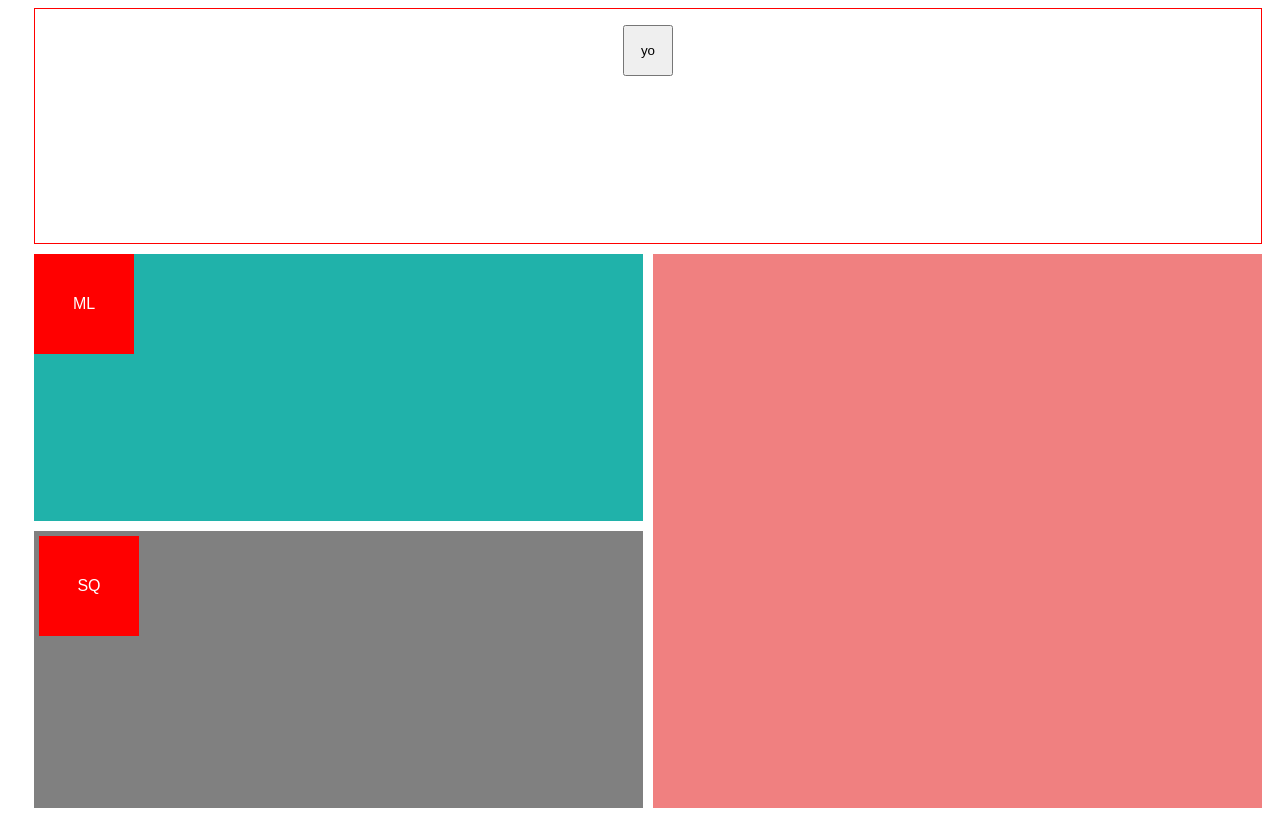
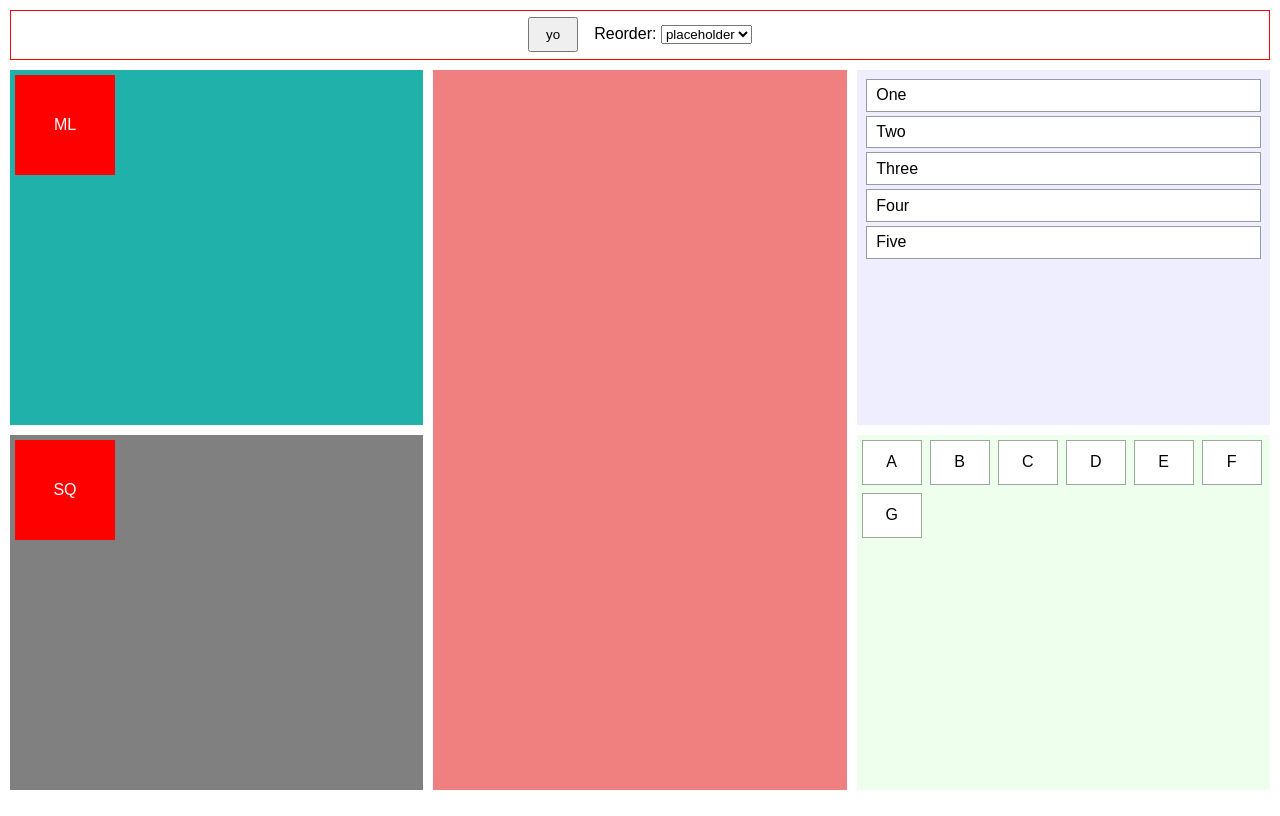
Before and after one commit to PeterNaydenov/drag-drop, a website built with Vite: page index.html in a window 1280 px wide. Built offline with nearby package versions, Linux system fonts and the light colour scheme.

Commit message:
Update index.html

```diff
--- a/index.html
+++ b/index.html
@@ -6,9 +6,15 @@
   <meta name="viewport" content="width=device-width, initial-scale=1.0" />
   <title>Drag-Drop</title>
   <style>
+      * { box-sizing: border-box; }
+      html, body {
+                height: 100%;
+                margin: 0;
+            }
       body {
                 background-color: #fff;
                 font-family: Arial, Helvetica, sans-serif;
+                overflow: hidden;   /* Demo fits in one screen */
             }
       body .dd-select {
                 background-color: #fff;
@@ -26,46 +32,110 @@
               align-items: center;
               justify-content: center;
           }
-      .gridSpace {
+      .gridSpace {   /* Title on top. Columns: ML + SQ blocks | sidebar | lists */
                display: grid;
-               grid-template-columns: 1rem 1fr 1fr 1rem;
-               grid-gap: 10px;
-               width: 100vw;
+               grid-template-columns: 1fr 1fr 1fr;
+               grid-template-rows: auto 1fr 1fr;
+               gap: 10px;
                height: 100vh;
+               padding: 10px;
+          }
+      .gridSpace > * {
+               min-height: 0;     /* Let grid rows shrink */
+               overflow: auto;    /* Too many items scroll inside the block, not the page */
           }
       .gridTitle {
                 grid-row : 1;
-                grid-column: 2/span 2;
-                text-align: center;
-                padding-top: 1rem;
+                grid-column: 1 / -1;
+                display: flex;
+                align-items: center;
+                justify-content: center;
+                gap: 1rem;
+                padding: .4rem;
                 border : 1px solid red;
           }
       .gridBlock {
               grid-row: 2;
-              grid-column: 2;
+              grid-column: 1;
+              padding: 5px;
               background-color:lightseagreen;
           }
       .gridSidebar {
               grid-row: 2 / span 2;
-              grid-column: 3;
+              grid-column: 2;
               padding: 5px;
               background-color:lightcoral;
           }
       .gridBlock2 {
              grid-row: 3;
-             grid-column: 2;
+             grid-column: 1;
              padding: 5px;
              background-color: gray;
           }
     button {
-            padding : 1rem;
+            padding : .5rem 1rem;
         }
+
+      /* Reorder demo */
+      .vlist {
+              grid-row: 2;
+              grid-column: 3;
+              list-style: none;
+              margin: 0;
+              padding: 5px;
+              min-height: 60px;
+              background-color: #eef;
+          }
+      .item {   /* Styled by own class, so it keeps its look in every drop zone */
+              display: block;
+              list-style: none;
+              margin: 4px;
+              padding: .4rem .6rem;
+              background-color: #fff;
+              border: 1px solid #99a;
+          }
+      .hrow {
+              grid-row: 3;
+              grid-column: 3;
+              display: flex;
+              flex-wrap: wrap;
+              align-content: flex-start;
+              gap: 8px;
+              padding: 5px;
+              min-height: 60px;
+              background-color: #efe;
+          }
+      .chip {
+              width: 60px;
+              height: 45px;
+              display: flex;
+              align-items: center;
+              justify-content: center;
+              background-color: #fff;
+              border: 1px solid #9a9;
+          }
+      .dd-placeholder {   /* reorder: 'placeholder' */
+              list-style: none;   /* Placeholder of an <li> outside of a list */
+              background-color: rgba(30, 144, 255, .15);
+              outline: 2px dashed dodgerblue;
+              outline-offset: -2px;
+          }
+      .dd-line {          /* reorder: 'line' with placeholderStyle: 'dd-line' */
+              background-color: dodgerblue;
+          }
   </style>
 </head>
 <body>
     <div class="gridSpace">
                 <div class="gridTitle">
                     <button id="t1" class="ddd">yo</button>
+                    <label>Reorder:
+                        <select id="reorder">
+                            <option value="off">off</option>
+                            <option value="placeholder" selected>placeholder</option>
+                            <option value="line">line</option>
+                        </select>
+                    </label>
                 </div>
                 <div class="gridBlock dropzone">
                             <div class="sq lala" draggable="true">ML</div>
@@ -74,11 +144,35 @@
                 <div class="gridBlock2">
                             <div class="sq" draggable="true">SQ</div>
                     </div>
+                <ul class="vlist dropzone">
+                            <li class="item" draggable="true">One</li>
+                            <li class="item" draggable="true">Two</li>
+                            <li class="item" draggable="true">Three</li>
+                            <li class="item" draggable="true">Four</li>
+                            <li class="item" draggable="true">Five</li>
+                    </ul>
+                <div class="hrow dropzone">
+                            <div class="chip" draggable="true">A</div>
+                            <div class="chip" draggable="true">B</div>
+                            <div class="chip" draggable="true">C</div>
+                            <div class="chip" draggable="true">D</div>
+                            <div class="chip" draggable="true">E</div>
+                            <div class="chip" draggable="true">F</div>
+                            <div class="chip" draggable="true">G</div>
+                    </div>
         </div>
 
     <script type="module">
         import dragDrop from './dist/drag-drop.esm.mjs'
-        dragDrop ()
+        const reorderStyles = {
+                                  off         : { reorder: false }
+                                , placeholder : { reorder: 'placeholder', placeholderStyle: 'dd-placeholder' }
+                                , line        : { reorder: 'line'       , placeholderStyle: 'dd-line'        }
+                            }
+        dragDrop ( reorderStyles.placeholder )
+            .then ( api => {
+                        document.getElementById ( 'reorder' ).addEventListener ( 'change', e => api.changeConfig ( reorderStyles[e.target.value] ))
+                })
         document.getElementById ( 't1' ).addEventListener ( 'click', ()=> {
                                                     console.log ( 'YOOM' )
                                             })
```
